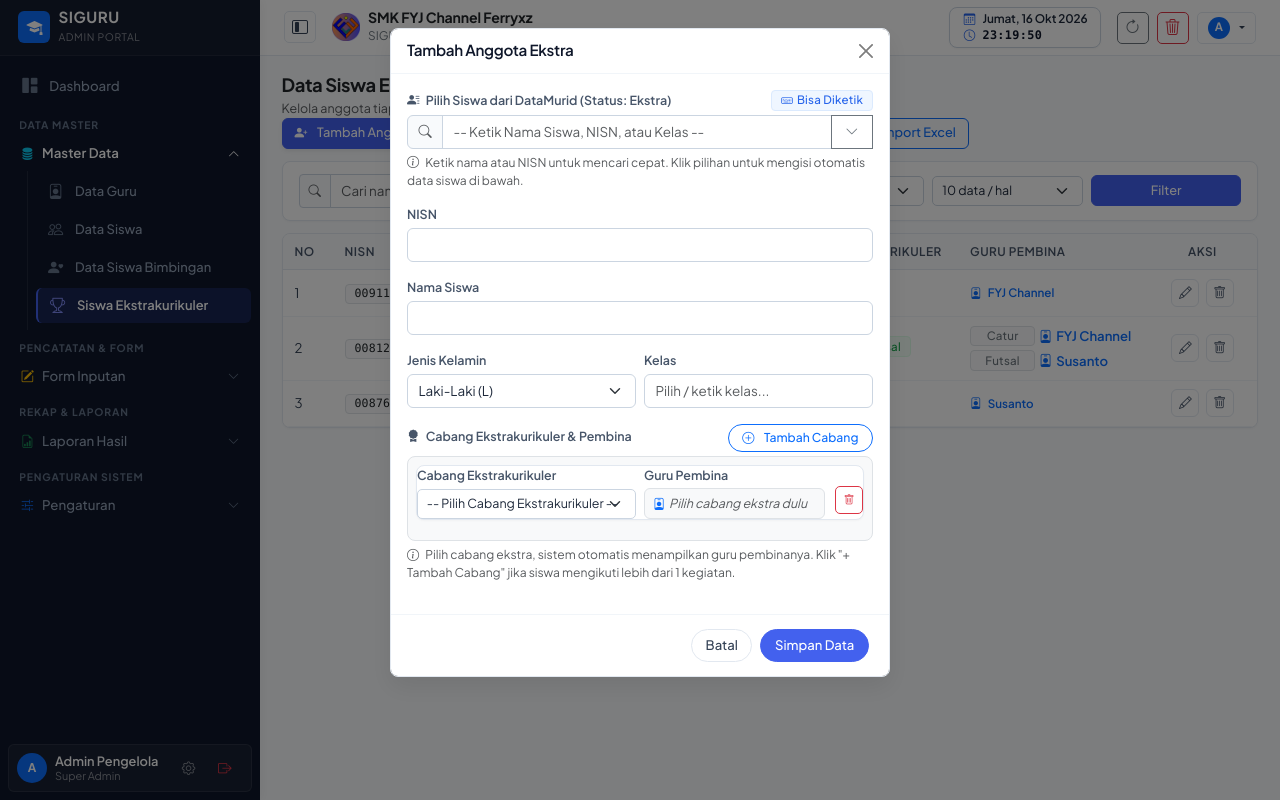
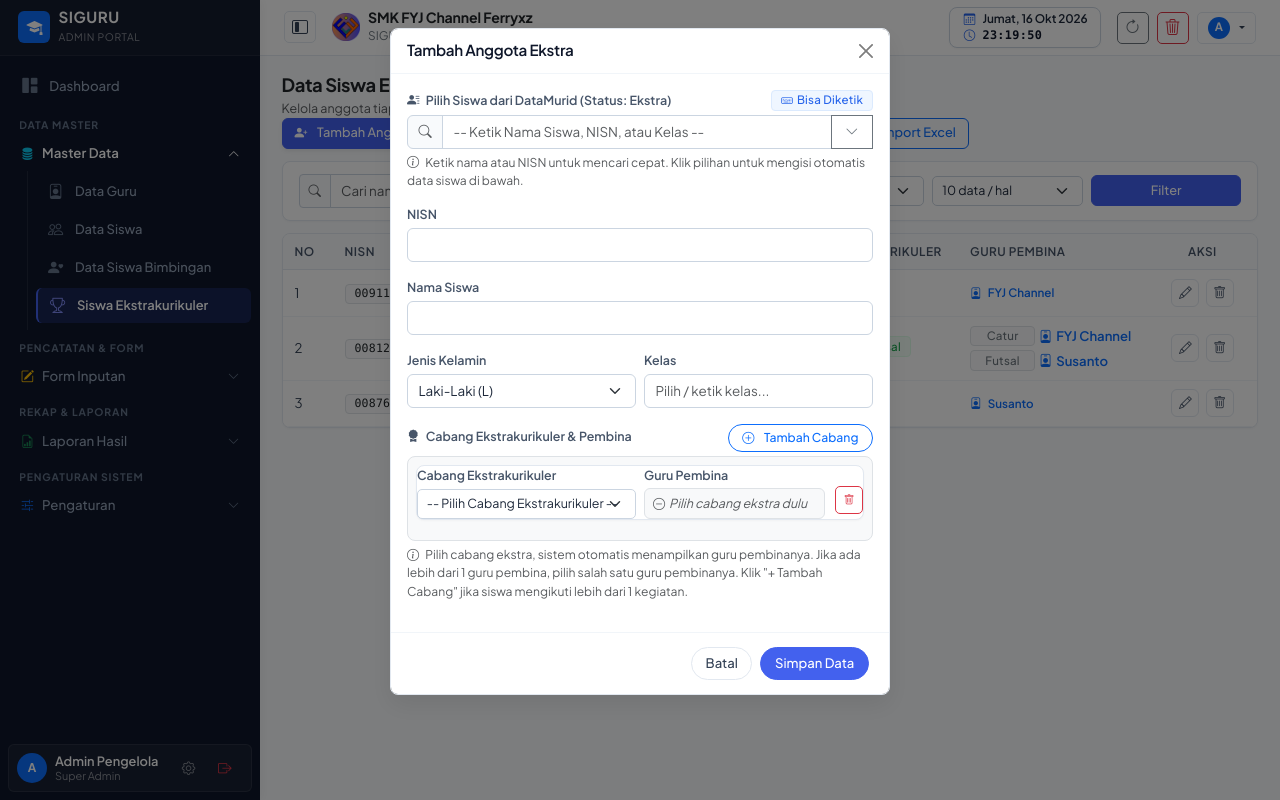
Before and after one commit to 01dell18-gif/app-siguru, a PHP site: page /master-ekstra.php in a window 1280 px wide, after a click on "Tambah Anggota Ekstra". Run offline with PHP 8.4, Linux system fonts and the light colour scheme; a user stored in the database is signed in; data comes from the database, SQL or seed files in the repository; some libraries are stand-ins or nearby versions.

Commit message:
feat(master-ekstra): support choosing specific coach when an extracurricular branch has multiple coaches

```diff
--- a/config/helper.php
+++ b/config/helper.php
@@ -173,6 +173,89 @@ function getEkstraPembinaMap() {
         }
     } catch (Exception $e) {}
     return $map;
+}
+
+/**
+ * Mem-parsing string guru_pembina untuk masing-masing cabang ekstrakurikuler siswa.
+ * Format tersimpan bisa berupa:
+ * 1. String nama guru tunggal (misal: "FYJ Channel")
+ * 2. Format terstruktur per cabang (misal: "Drumband: FYJ Channel; Futsal: Susanto")
+ * 3. JSON format {"Drumband":"FYJ Channel"}
+ * Jika belum ada atau kosong, otomatis fallback ke pemetaan guru pembina di master data_guru ($ekstraPembinaMap).
+ *
+ * @param string $pembinaString
+ * @param array $ekstraNames
+ * @param array $ekstraPembinaMap
+ * @return array Asosiatif [nama_ekstra => nama_pembina]
+ */
+function parseMuridEkstraPembinaMap($pembinaString, $ekstraNames = [], $ekstraPembinaMap = []) {
+    $res = [];
+    $pembinaString = trim((string)$pembinaString);
+
+    if (empty($ekstraPembinaMap)) {
+        $ekstraPembinaMap = getEkstraPembinaMap();
+    }
+
+    // 1. JSON parse jika format JSON
+    if (!empty($pembinaString) && ($pembinaString[0] === '{' || $pembinaString[0] === '[')) {
+        $json = json_decode($pembinaString, true);
+        if (is_array($json)) {
+            $res = $json;
+        }
+    }
+
+    // 2. Format per cabang: "Ekstra: Pembina; Ekstra2: Pembina2"
+    if (empty($res) && strpos($pembinaString, ':') !== false) {
+        $parts = explode(';', $pembinaString);
+        foreach ($parts as $part) {
+            $sub = explode(':', trim($part), 2);
+            if (count($sub) === 2) {
+                $ek = trim($sub[0]);
+                $pem = trim($sub[1]);
+                if ($ek !== '') {
+                    $res[$ek] = $pem;
+                }
+            }
+        }
+    }
+
+    // 3. String biasa tanpa separator ':' jika hanya ada 1 cabang ekstra
+    if (empty($res) && !empty($pembinaString) && count($ekstraNames) === 1) {
+        $res[$ekstraNames[0]] = $pembinaString;
+    }
+
+    // 4. Fallback ke master data_guru jika belum ditentukan atau belum tersimpan
+    foreach ($ekstraNames as $ek) {
+        if (!isset($res[$ek]) || $res[$ek] === '' || $res[$ek] === 'Belum Ditentukan') {
+            $avail = $ekstraPembinaMap[$ek] ?? [];
+            if (!empty($avail)) {
+                $res[$ek] = implode(', ', $avail);
+            } else {
+                $res[$ek] = 'Belum Ditentukan';
+            }
+        }
+    }
+
+    return $res;
+}
+
+/**
+ * Menyusun string guru_pembina untuk disimpan ke database
+ * Jika hanya ada 1 cabang: return nama pembina
+ * Jika > 1 cabang: return "Cabang1: Pembina1; Cabang2: Pembina2"
+ */
+function serializeMuridEkstraPembinaMap($pembinaMap) {
+    if (empty($pembinaMap) || !is_array($pembinaMap)) {
+        return '';
+    }
+    if (count($pembinaMap) === 1) {
+        return reset($pembinaMap);
+    }
+    $parts = [];
+    foreach ($pembinaMap as $ek => $pem) {
+        $parts[] = "$ek: $pem";
+    }
+    return implode('; ', $parts);
 }
 
 function getDaftarMapel() {
--- a/database/schema.sql
+++ b/database/schema.sql
@@ -86,7 +86,8 @@ CREATE TABLE IF NOT EXISTS data_murid_ekstra (
     nama_murid TEXT NOT NULL,
     jenis_kelamin TEXT NOT NULL,
     kelas TEXT NOT NULL,
-    nama_ekstra TEXT NOT NULL
+    nama_ekstra TEXT NOT NULL,
+    guru_pembina TEXT DEFAULT ''
 );
 
 -- 7. Tabel Hasil Absen (Presensi)
--- a/database/schema_mysql.sql
+++ b/database/schema_mysql.sql
@@ -88,7 +88,8 @@ CREATE TABLE IF NOT EXISTS `data_murid_ekstra` (
     `nama_murid` VARCHAR(255) NOT NULL,
     `jenis_kelamin` VARCHAR(20) NOT NULL,
     `kelas` VARCHAR(100) NOT NULL,
-    `nama_ekstra` VARCHAR(255) NOT NULL
+    `nama_ekstra` VARCHAR(255) NOT NULL,
+    `guru_pembina` TEXT DEFAULT NULL
 ) ENGINE=InnoDB DEFAULT CHARSET=utf8mb4;
 
 -- 7. Tabel Hasil Absen (Presensi)
--- a/master-ekstra.php
+++ b/master-ekstra.php
@@ -10,6 +10,9 @@ if (!hasAccess('master_ekstra')) {
 }
 
 $pdo = getDBConnection();
+try {
+    $pdo->exec("ALTER TABLE data_murid_ekstra ADD COLUMN guru_pembina TEXT DEFAULT ''");
+} catch (Exception $e) {}
 $isSuper = isSuperAdmin();
 $ekstraList = getDaftarEkstra();
 $kelasList = getDaftarKelas();
@@ -35,10 +38,10 @@ if ($isTemplate || (isset($_GET['export']) && in_array(strtolower($_GET['export'
     } else {
         foreach ($rows as $r) {
             $items = array_values(array_filter(array_map('trim', explode(',', $r['nama_ekstra'] ?? ''))));
+            $assignedMap = parseMuridEkstraPembinaMap($r['guru_pembina'] ?? '', $items, $ekstraPembinaMap);
             $pembinaParts = [];
             foreach ($items as $it) {
-                $pembinas = $ekstraPembinaMap[$it] ?? [];
-                $pembinaStr = !empty($pembinas) ? implode(', ', $pembinas) : 'Belum Ditentukan';
+                $pembinaStr = $assignedMap[$it] ?? 'Belum Ditentukan';
                 if (count($items) > 1) {
                     $pembinaParts[] = "$it: $pembinaStr";
                 } else {
@@ -92,11 +95,30 @@ if ($_SERVER['REQUEST_METHOD'] === 'POST') {
         $kelas = trim($_POST['kelas'] ?? '');
 
         $postEkstra = '';
+        $pembinaArr = [];
         if (isset($_POST['nama_ekstra']) && is_array($_POST['nama_ekstra'])) {
-            $postEkstra = implode(', ', array_unique(array_filter(array_map('trim', $_POST['nama_ekstra']))));
+            $submittedEkstras = $_POST['nama_ekstra'];
+            $submittedPembinas = $_POST['guru_pembina'] ?? [];
+            $cleanEkstras = [];
+            foreach ($submittedEkstras as $idx => $ek) {
+                $ek = trim((string)$ek);
+                if ($ek === '' || in_array($ek, $cleanEkstras)) continue;
+                $cleanEkstras[] = $ek;
+                $pem = isset($submittedPembinas[$idx]) ? trim((string)$submittedPembinas[$idx]) : '';
+                if ($pem === '' || $pem === 'Pilih cabang ekstra dulu') {
+                    $avail = $ekstraPembinaMap[$ek] ?? [];
+                    $pem = !empty($avail) ? implode(', ', $avail) : 'Belum Ditentukan';
+                }
+                $pembinaArr[$ek] = $pem;
+            }
+            $postEkstra = implode(', ', $cleanEkstras);
         } else {
             $postEkstra = trim($_POST['nama_ekstra'] ?? '');
+            if (!empty($postEkstra)) {
+                $pembinaArr = parseMuridEkstraPembinaMap($_POST['guru_pembina'] ?? '', [$postEkstra], $ekstraPembinaMap);
+            }
         }
+        $postGuruPembina = serializeMuridEkstraPembinaMap($pembinaArr);
 
         if (!empty($nama) && !empty($postEkstra)) {
             // Validasi duplikasi: Cek apakah nama atau NISN siswa sudah terdaftar dalam data_murid_ekstra
@@ -108,8 +130,8 @@ if ($_SERVER['REQUEST_METHOD'] === 'POST') {
                 exit;
             }
 
-            $stmt = $pdo->prepare("INSERT INTO data_murid_ekstra (nisn, nama_murid, jenis_kelamin, kelas, nama_ekstra) VALUES (?, ?, ?, ?, ?)");
-            $stmt->execute([$nisn, $nama, $jk, $kelas, $postEkstra]);
+            $stmt = $pdo->prepare("INSERT INTO data_murid_ekstra (nisn, nama_murid, jenis_kelamin, kelas, nama_ekstra, guru_pembina) VALUES (?, ?, ?, ?, ?, ?)");
+            $stmt->execute([$nisn, $nama, $jk, $kelas, $postEkstra, $postGuruPembina]);
             setFlash('success', 'Siswa berhasil didaftarkan ke kegiatan ekstrakurikuler.');
         }
         header("Location: master-ekstra.php");
@@ -124,14 +146,33 @@ if ($_SERVER['REQUEST_METHOD'] === 'POST') {
         $kelas = trim($_POST['kelas'] ?? '');
 
         $postEkstra = '';
+        $pembinaArr = [];
         if (isset($_POST['nama_ekstra']) && is_array($_POST['nama_ekstra'])) {
-            $postEkstra = implode(', ', array_unique(array_filter(array_map('trim', $_POST['nama_ekstra']))));
+            $submittedEkstras = $_POST['nama_ekstra'];
+            $submittedPembinas = $_POST['guru_pembina'] ?? [];
+            $cleanEkstras = [];
+            foreach ($submittedEkstras as $idx => $ek) {
+                $ek = trim((string)$ek);
+                if ($ek === '' || in_array($ek, $cleanEkstras)) continue;
+                $cleanEkstras[] = $ek;
+                $pem = isset($submittedPembinas[$idx]) ? trim((string)$submittedPembinas[$idx]) : '';
+                if ($pem === '' || $pem === 'Pilih cabang ekstra dulu') {
+                    $avail = $ekstraPembinaMap[$ek] ?? [];
+                    $pem = !empty($avail) ? implode(', ', $avail) : 'Belum Ditentukan';
+                }
+                $pembinaArr[$ek] = $pem;
+            }
+            $postEkstra = implode(', ', $cleanEkstras);
         } else {
             $postEkstra = trim($_POST['nama_ekstra'] ?? '');
+            if (!empty($postEkstra)) {
+                $pembinaArr = parseMuridEkstraPembinaMap($_POST['guru_pembina'] ?? '', [$postEkstra], $ekstraPembinaMap);
+            }
         }
+        $postGuruPembina = serializeMuridEkstraPembinaMap($pembinaArr);
 
-        $stmt = $pdo->prepare("UPDATE data_murid_ekstra SET nisn = ?, nama_murid = ?, jenis_kelamin = ?, kelas = ?, nama_ekstra = ? WHERE id = ?");
-        $stmt->execute([$nisn, $nama, $jk, $kelas, $postEkstra, $id]);
+        $stmt = $pdo->prepare("UPDATE data_murid_ekstra SET nisn = ?, nama_murid = ?, jenis_kelamin = ?, kelas = ?, nama_ekstra = ?, guru_pembina = ? WHERE id = ?");
+        $stmt->execute([$nisn, $nama, $jk, $kelas, $postEkstra, $postGuruPembina, $id]);
         setFlash('success', 'Data siswa ekstrakurikuler diperbarui.');
         header("Location: master-ekstra.php");
         exit;
@@ -152,7 +193,7 @@ if ($_SERVER['REQUEST_METHOD'] === 'POST') {
             $rows = parseImportRows($_FILES['file_import']['tmp_name']);
             if (!empty($rows)) {
                 $pdo->exec("DELETE FROM data_murid_ekstra");
-                $stmt = $pdo->prepare("INSERT INTO data_murid_ekstra (nisn, nama_murid, jenis_kelamin, kelas, nama_ekstra) VALUES (?, ?, ?, ?, ?)");
+                $stmt = $pdo->prepare("INSERT INTO data_murid_ekstra (nisn, nama_murid, jenis_kelamin, kelas, nama_ekstra, guru_pembina) VALUES (?, ?, ?, ?, ?, ?)");
 
                 $firstRow = $rows[0];
                 $colNisn = 1;
@@ -160,6 +201,7 @@ if ($_SERVER['REQUEST_METHOD'] === 'POST') {
                 $colJk   = 3;
                 $colKls  = 4;
                 $colEks  = 5;
+                $colPem  = null;
 
                 $hasHeader = false;
                 foreach ($firstRow as $idx => $cell) {
@@ -169,6 +211,7 @@ if ($_SERVER['REQUEST_METHOD'] === 'POST') {
                     elseif (strpos($cLower, 'kelamin') !== false || $cLower === 'jk' || $cLower === 'l/p') { $colJk = $idx; $hasHeader = true; }
                     elseif (strpos($cLower, 'kelas') !== false || strpos($cLower, 'rombel') !== false) { $colKls = $idx; $hasHeader = true; }
                     elseif (strpos($cLower, 'ekstra') !== false) { $colEks = $idx; $hasHeader = true; }
+                    elseif (strpos($cLower, 'pembina') !== false) { $colPem = $idx; $hasHeader = true; }
                 }
 
                 $inserted = 0;
@@ -194,7 +237,10 @@ if ($_SERVER['REQUEST_METHOD'] === 'POST') {
                         $eks = trim($data[$colEks] ?? '');
                         if (in_array(strtolower($eks), ['«', '»', '<', '>', '&lt;', '&gt;'])) $eks = '';
 
-                        $stmt->execute([$nisn, $nama, $jk, $kls, $eks]);
+                        $pem = ($colPem !== null && isset($data[$colPem])) ? trim($data[$colPem]) : '';
+                        if (in_array(strtolower($pem), ['«', '»', '<', '>', '&lt;', '&gt;', '-'])) $pem = '';
+
+                        $stmt->execute([$nisn, $nama, $jk, $kls, $eks, $pem]);
                         $inserted++;
                     }
                 }
@@ -346,23 +392,24 @@ $siswaEkstraList = $stmt->fetchAll();
                                 <?php endforeach; ?>
                             </td>
                             <td>
-                                <?php if (empty($items)): ?>
+                                <?php
+                                $assignedMap = parseMuridEkstraPembinaMap($se['guru_pembina'] ?? '', $items, $ekstraPembinaMap);
+                                if (empty($items)): ?>
                                     <span class="text-muted small fst-italic">-</span>
                                 <?php elseif (count($items) === 1):
                                     $it = $items[0];
-                                    $pembinas = $ekstraPembinaMap[$it] ?? [];
-                                    $isSet = !empty($pembinas);
+                                    $pembinaName = $assignedMap[$it] ?? 'Belum Ditentukan';
+                                    $isSet = (!empty($pembinaName) && $pembinaName !== 'Belum Ditentukan');
                                 ?>
                                     <div class="<?= $isSet ? 'fw-semibold text-primary' : 'text-muted fst-italic' ?> small">
                                         <i class="bi <?= $isSet ? 'bi-person-badge text-primary' : 'bi-dash-circle text-muted' ?> me-1"></i>
-                                        <?= htmlspecialchars($isSet ? implode(', ', $pembinas) : 'Belum Ditentukan') ?>
+                                        <?= htmlspecialchars($pembinaName) ?>
                                     </div>
                                 <?php else: ?>
                                     <div class="d-flex flex-column gap-1">
                                         <?php foreach ($items as $it):
-                                            $pembinas = $ekstraPembinaMap[$it] ?? [];
-                                            $isSet = !empty($pembinas);
-                                            $pembinaName = $isSet ? implode(', ', $pembinas) : 'Belum Ditentukan';
+                                            $pembinaName = $assignedMap[$it] ?? 'Belum Ditentukan';
+                                            $isSet = (!empty($pembinaName) && $pembinaName !== 'Belum Ditentukan');
                                         ?>
                                             <div class="small d-flex align-items-center">
                                                 <span class="badge bg-light text-secondary border me-1 fw-semibold" style="font-size: 0.72rem; min-width: 65px;">
@@ -501,7 +548,7 @@ $siswaEkstraList = $stmt->fetchAll();
                             <!-- Baris cabang ekstra dimasukkan secara dinamis via JavaScript -->
                         </div>
                         <div class="form-text small text-muted mt-1">
-                            <i class="bi bi-info-circle me-1"></i> Pilih cabang ekstra, sistem otomatis menampilkan guru pembinanya. Klik "+ Tambah Cabang" jika siswa mengikuti lebih dari 1 kegiatan.
+                            <i class="bi bi-info-circle me-1"></i> Pilih cabang ekstra, sistem otomatis menampilkan guru pembinanya. Jika ada lebih dari 1 guru pembina, pilih salah satu guru pembinanya. Klik "+ Tambah Cabang" jika siswa mengikuti lebih dari 1 kegiatan.
                         </div>
                     </div>
                 </div>
@@ -562,7 +609,7 @@ $siswaEkstraList = $stmt->fetchAll();
                             <!-- Baris cabang ekstra dimasukkan secara dinamis via JavaScript -->
                         </div>
                         <div class="form-text small text-muted mt-1">
-                            <i class="bi bi-info-circle me-1"></i> Pilih cabang ekstra, sistem otomatis menampilkan guru pembinanya. Klik "+ Tambah Cabang" jika siswa mengikuti lebih dari 1 kegiatan.
+                            <i class="bi bi-info-circle me-1"></i> Pilih cabang ekstra, sistem otomatis menampilkan guru pembinanya. Jika ada lebih dari 1 guru pembina, pilih salah satu guru pembinanya. Klik "+ Tambah Cabang" jika siswa mengikuti lebih dari 1 kegiatan.
                         </div>
                     </div>
                 </div>
@@ -802,21 +849,74 @@ function initSearchableStudentPicker(config) {
 const ekstraOptionsData = <?= json_encode(array_map(function($e) use ($ekstraPembinaMap) {
     $pembinas = $ekstraPembinaMap[$e] ?? [];
     $pembinaLbl = !empty($pembinas) ? implode(', ', $pembinas) : 'Belum Ditentukan';
-    return ['name' => $e, 'pembina' => $pembinaLbl];
+    return [
+        'name' => $e,
+        'pembina' => $pembinaLbl,
+        'pembinas' => array_values($pembinas)
+    ];
 }, $ekstraList), JSON_HEX_TAG | JSON_HEX_APOS | JSON_HEX_QUOT | JSON_HEX_AMP) ?>;
 
-function createEkstraRowHtml(type, selectedValue = '') {
+function getPembinaInfo(ekstraName) {
+    const item = ekstraOptionsData.find(e => e.name === ekstraName);
+    if (!item) return { pembinas: [], pembina: 'Belum Ditentukan' };
+    return item;
+}
+
+function renderPembinaInputHtml(ekstraName, selectedPembina = '') {
+    if (!ekstraName) {
+        return `
+            <div class="pembina-info-box small bg-light border rounded px-2 py-1 text-truncate d-flex align-items-center" style="min-height: 31px;">
+                <i class="bi bi-dash-circle text-muted me-1"></i>
+                <span class="pembina-text text-muted fst-italic" style="font-size: 0.78rem;">Pilih cabang ekstra dulu</span>
+                <input type="hidden" name="guru_pembina[]" value="">
+            </div>
+        `;
+    }
+
+    const info = getPembinaInfo(ekstraName);
+    const pembinas = info.pembinas || [];
+
+    if (pembinas.length === 0) {
+        return `
+            <div class="pembina-info-box small bg-light border rounded px-2 py-1 text-truncate d-flex align-items-center" style="min-height: 31px;">
+                <i class="bi bi-dash-circle text-muted me-1"></i>
+                <span class="pembina-text text-muted fst-italic" style="font-size: 0.78rem;">Belum Ditentukan</span>
+                <input type="hidden" name="guru_pembina[]" value="Belum Ditentukan">
+            </div>
+        `;
+    } else if (pembinas.length === 1) {
+        const pName = pembinas[0];
+        return `
+            <div class="pembina-info-box small bg-light border rounded px-2 py-1 text-truncate d-flex align-items-center" style="min-height: 31px;">
+                <i class="bi bi-person-badge text-primary me-1"></i>
+                <span class="pembina-text fw-bold text-primary text-truncate" style="font-size: 0.78rem;">${escapeHtml(pName)}</span>
+                <input type="hidden" name="guru_pembina[]" value="${escapeHtml(pName)}">
+            </div>
+        `;
+    } else {
+        // Lebih dari 1 Guru Pembina: buat select dropdown agar bisa dipilih salah satu!
+        let opts = `<option value="">-- Pilih Salah Satu Guru Pembina --</option>`;
+        pembinas.forEach(p => {
+            const isSel = (selectedPembina && p.trim() === selectedPembina.trim());
+            opts += `<option value="${escapeHtml(p)}" ${isSel ? 'selected' : ''}>${escapeHtml(p)}</option>`;
+        });
+
+        return `
+            <div class="position-relative">
+                <select name="guru_pembina[]" class="form-select form-select-sm select-guru-pembina border-primary" style="min-height: 31px; font-size: 0.78rem;" required>
+                    ${opts}
+                </select>
+            </div>
+        `;
+    }
+}
+
+function createEkstraRowHtml(type, selectedValue = '', selectedPembina = '') {
     let optionsHtml = '<option value="">-- Pilih Cabang Ekstrakurikuler --</option>';
-    let selectedPembina = 'Pilih cabang ekstra dulu';
-    let isSet = false;
 
     ekstraOptionsData.forEach(item => {
         const isSel = (item.name === selectedValue);
-        if (isSel) {
-            selectedPembina = item.pembina;
-            isSet = (item.pembina !== 'Belum Ditentukan');
-        }
-        optionsHtml += `<option value="${escapeHtml(item.name)}" data-pembina="${escapeHtml(item.pembina)}" ${isSel ? 'selected' : ''}>${escapeHtml(item.name)}</option>`;
+        optionsHtml += `<option value="${escapeHtml(item.name)}" ${isSel ? 'selected' : ''}>${escapeHtml(item.name)}</option>`;
     });
 
     const div = document.createElement('div');
@@ -825,15 +925,14 @@ function createEkstraRowHtml(type, selectedValue = '') {
         <div class="row g-2 align-items-center">
             <div class="col-md-6 col-12">
                 <label class="form-label small text-secondary fw-semibold mb-1" style="font-size: 0.74rem;">Cabang Ekstrakurikuler</label>
-                <select name="nama_ekstra[]" class="form-select form-select-sm select-cabang-ekstra" onchange="handleEkstraChange(this)">
+                <select name="nama_ekstra[]" class="form-select form-select-sm select-cabang-ekstra" onchange="handleEkstraChange(this)" required>
                     ${optionsHtml}
                 </select>
             </div>
             <div class="col-md-5 col-10">
                 <label class="form-label small text-secondary fw-semibold mb-1" style="font-size: 0.74rem;">Guru Pembina</label>
-                <div class="pembina-info-box small bg-light border rounded px-2 py-1 text-truncate" style="min-height: 31px; display: flex; align-items: center;">
-                    <i class="bi bi-person-badge text-primary me-1"></i>
-                    <span class="pembina-text ${isSet ? 'fw-bold text-primary' : 'text-muted fst-italic'}" style="font-size: 0.78rem;">${escapeHtml(selectedPembina)}</span>
+                <div class="pembina-input-container">
+                    ${renderPembinaInputHtml(selectedValue, selectedPembina)}
                 </div>
             </div>
             <div class="col-md-1 col-2 text-end pt-md-3">
@@ -846,12 +945,12 @@ function createEkstraRowHtml(type, selectedValue = '') {
     return div;
 }
 
-function addEkstraRow(type, selectedValue = '') {
+function addEkstraRow(type, selectedValue = '', selectedPembina = '') {
     const containerId = type === 'add' ? 'containerEkstraRowsAdd' : 'containerEkstraRowsEdit';
     const container = document.getElementById(containerId);
     if (!container) return;
 
-    const rowEl = createEkstraRowHtml(type, selectedValue);
+    const rowEl = createEkstraRowHtml(type, selectedValue, selectedPembina);
     container.appendChild(rowEl);
 }
 
@@ -864,29 +963,50 @@ function removeEkstraRowItem(btn) {
     // Pastikan minimal ada 1 baris
     if (container && container.children.length === 0) {
         const type = container.id === 'containerEkstraRowsAdd' ? 'add' : 'edit';
-        addEkstraRow(type, '');
+        addEkstraRow(type, '', '');
     }
 }
 
 function handleEkstraChange(selectEl) {
-    const selectedOpt = selectEl.options[selectEl.selectedIndex];
     const row = selectEl.closest('.ekstra-row-item');
     if (!row) return;
-    const pembinaSpan = row.querySelector('.pembina-text');
-    if (!pembinaSpan) return;
+    const container = row.querySelector('.pembina-input-container');
+    if (!container) return;
 
-    if (!selectEl.value) {
-        pembinaSpan.textContent = 'Pilih cabang ekstra dulu';
-        pembinaSpan.className = 'pembina-text text-muted fst-italic';
-    } else {
-        const pembina = selectedOpt.getAttribute('data-pembina') || 'Belum Ditentukan';
-        pembinaSpan.textContent = pembina;
-        if (pembina !== 'Belum Ditentukan') {
-            pembinaSpan.className = 'pembina-text fw-bold text-primary';
-        } else {
-            pembinaSpan.className = 'pembina-text text-muted fst-italic';
-        }
+    const ekstraName = selectEl.value;
+    container.innerHTML = renderPembinaInputHtml(ekstraName, '');
+}
+
+function parsePembinaMapJs(pembinaStr, ekstraArr) {
+    const map = {};
+    if (!pembinaStr) return map;
+    pembinaStr = String(pembinaStr).trim();
+
+    if (pembinaStr.startsWith('{')) {
+        try {
+            return JSON.parse(pembinaStr);
+        } catch (e) {}
     }
+
+    if (pembinaStr.includes(':')) {
+        const parts = pembinaStr.split(';');
+        parts.forEach(part => {
+            const sub = part.split(':');
+            if (sub.length >= 2) {
+                const k = sub[0].trim();
+                const v = sub.slice(1).join(':').trim();
+                if (k) map[k] = v;
+            }
+        });
+        return map;
+    }
+
+    if (ekstraArr && ekstraArr.length === 1) {
+        map[ekstraArr[0]] = pembinaStr;
+        return map;
+    }
+
+    return map;
 }
 
 document.addEventListener('DOMContentLoaded', function() {
@@ -903,7 +1023,7 @@ document.addEventListener('DOMContentLoaded', function() {
     // Inisialisasi minimal 1 baris di modal Tambah
     const containerAdd = document.getElementById('containerEkstraRowsAdd');
     if (containerAdd && containerAdd.children.length === 0) {
-        addEkstraRow('add', '');
+        addEkstraRow('add', '', '');
     }
 });
 
@@ -914,16 +1034,19 @@ function editEkstra(se) {
     document.getElementById('edit_e_jk').value = se.jenis_kelamin;
     document.getElementById('edit_e_kelas').value = se.kelas;
 
-    // Bersihkan dan masukkan baris ekstra yang dipilih
+    // Bersihkan dan masukkan baris ekstra yang dipilih beserta pembina terpilih
     const container = document.getElementById('containerEkstraRowsEdit');
     if (container) {
         container.innerHTML = '';
         const currentEkstras = (se.nama_ekstra || '').split(',').map(s => s.trim()).filter(Boolean);
+        const pembinaMap = parsePembinaMapJs(se.guru_pembina || '', currentEkstras);
+
         if (currentEkstras.length === 0) {
-            addEkstraRow('edit', '');
+            addEkstraRow('edit', '', '');
         } else {
             currentEkstras.forEach(ekstraName => {
-                addEkstraRow('edit', ekstraName);
+                const savedCoach = pembinaMap[ekstraName] || '';
+                addEkstraRow('edit', ekstraName, savedCoach);
             });
         }
     }
```
Also changed, not shown: prd_prompt_siguru.md (+1 -1 lines), README.md, database/siguru.db.
